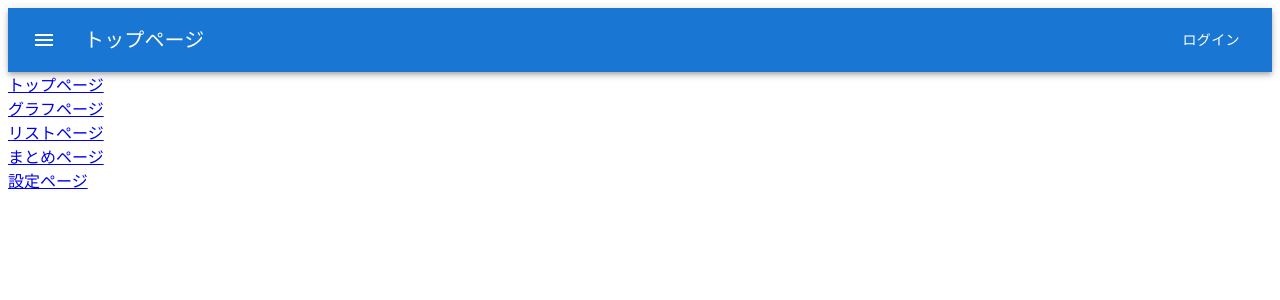
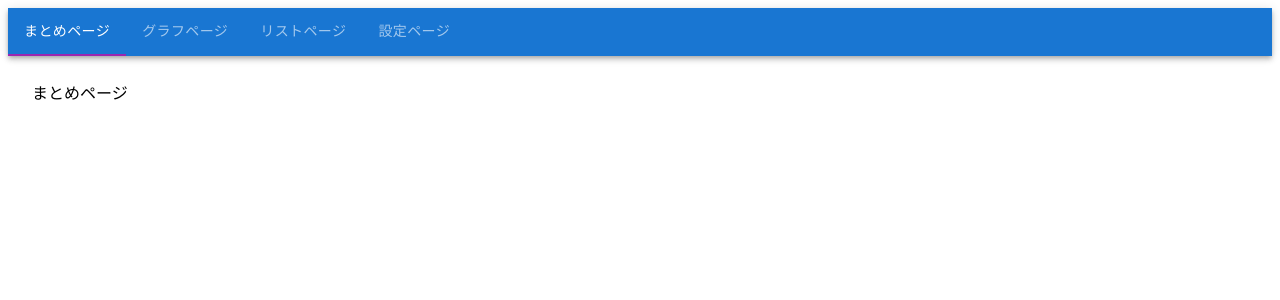
Before and after one commit to kewpie134134/household-account-book, a Next.js app: page / in a window 1280 px wide. Shown: the top 300 px of the page. Built offline with nearby package versions, Linux system fonts and the light colour scheme.

Commit message:
[add] AppBar のタブボタンでページ遷移できるように実装

```diff
--- a/package.json
+++ b/package.json
@@ -12,6 +12,7 @@
     "@emotion/react": "^11.10.6",
     "@emotion/styled": "^11.10.6",
     "@mui/icons-material": "^5.11.9",
+    "@mui/lab": "^5.0.0-alpha.120",
     "@mui/material": "^5.11.9",
     "@next/font": "13.1.6",
     "@types/node": "18.13.0",
--- a/src/app/page.tsx
+++ b/src/app/page.tsx
@@ -1,26 +1,10 @@
 "use client";
-import Link from "next/link";
 import Header from "../components/moleculars/Header";
 
 export default function Page() {
   return (
     <>
-      <Header title="トップページ" />
-      <div>
-        <Link href={"/"}>トップページ</Link>
-      </div>
-      <div>
-        <Link href="/graph">グラフページ</Link>
-      </div>
-      <div>
-        <Link href="/list">リストページ</Link>
-      </div>
-      <div>
-        <Link href="/summary">まとめページ</Link>
-      </div>
-      <div>
-        <Link href="/setting">設定ページ</Link>
-      </div>
+      <Header />
     </>
   );
 }
--- a/src/components/moleculars/header.tsx
+++ b/src/components/moleculars/header.tsx
@@ -1,37 +1,37 @@
-import {
-  AppBar,
-  Box,
-  Button,
-  IconButton,
-  Toolbar,
-  Typography,
-} from "@mui/material";
-import MenuIcon from "@mui/icons-material/Menu";
+import { TabContext, TabList, TabPanel } from "@mui/lab";
+import { AppBar, Tab } from "@mui/material";
+import { Box } from "@mui/system";
+import { useState } from "react";
+import Summary from "../../tabs/Summary";
 
-type HeaderProps = {
-  title: string;
-};
+const Header = () => {
+  const [value, setValue] = useState("summary");
 
-const Header = ({ title }: HeaderProps) => {
+  const handleChange = (event: React.SyntheticEvent, newValue: string) => {
+    setValue(newValue);
+  };
   return (
-    <Box sx={{ flexGrow: 1 }}>
-      <AppBar position="static">
-        <Toolbar>
-          <IconButton
-            size="large"
-            edge="start"
-            color="inherit"
-            aria-label="menu"
-            sx={{ mr: 2 }}
+    <Box sx={{ width: "100%", typography: "body1" }}>
+      <TabContext value={value}>
+        <AppBar position="static">
+          <TabList
+            onChange={handleChange}
+            indicatorColor="secondary"
+            textColor="inherit"
           >
-            <MenuIcon />
-          </IconButton>
-          <Typography variant="h6" component={"div"} sx={{ flexGrow: 1 }}>
-            {title}
-          </Typography>
-          <Button color="inherit">ログイン</Button>
-        </Toolbar>
-      </AppBar>
+            <Tab label="まとめページ" value="summary" />
+            <Tab label="グラフページ" value="graph" />
+            <Tab label="リストページ" value="list" />
+            <Tab label="設定ページ" value="setting" />
+          </TabList>
+        </AppBar>
+        <TabPanel value="summary">
+          <Summary />
+        </TabPanel>
+        <TabPanel value="graph">グラフページ</TabPanel>
+        <TabPanel value="list">リストページ</TabPanel>
+        <TabPanel value="setting">設定ページ</TabPanel>
+      </TabContext>
     </Box>
   );
 };
--- /dev/null
+++ b/src/tabs/Graph.tsx
@@ -0,0 +1,3 @@
+export default function Page() {
+  return <>グラフページ</>;
+}
--- /dev/null
+++ b/src/tabs/List.tsx
@@ -0,0 +1,3 @@
+export default function Page() {
+  return <>リストページ</>;
+}
--- /dev/null
+++ b/src/tabs/Setting.tsx
@@ -0,0 +1,3 @@
+export default function Page() {
+  return <>設定ページ</>;
+}
--- /dev/null
+++ b/src/tabs/Summary.tsx
@@ -0,0 +1,3 @@
+export default function Page() {
+  return <>まとめページ</>;
+}
```
Also changed, not shown: src/app/graph/page.tsx (deleted, +0 -26 lines), src/app/list/page.tsx (deleted, +0 -26 lines), src/app/setting/page.tsx (deleted, +0 -26 lines), src/app/summary/page.tsx (deleted, +0 -26 lines), 1 other file (tests, documents, lock files or other folders).
